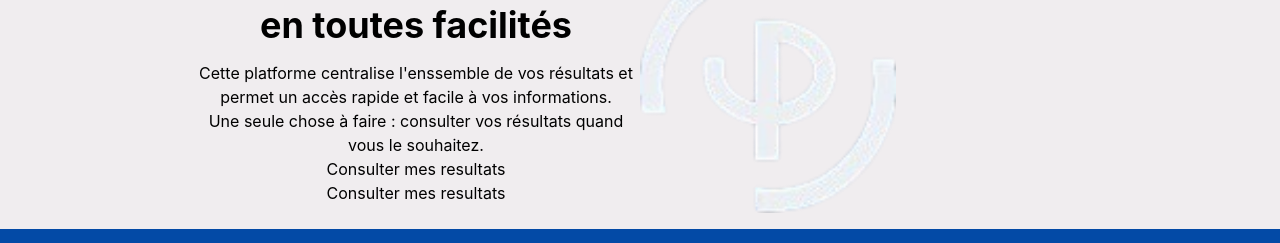
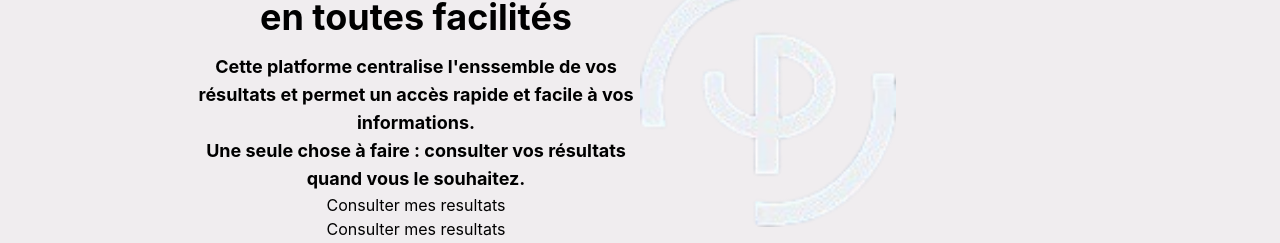
Before and after one commit to DevLocky10/pigier, a React (Vite) app: page / in a window 1280 px wide. Shown: the part 391-634 px from the top of the page. Built offline with nearby package versions, Linux system fonts and the light colour scheme.

Commit message:
amélioration de la page d'acceuil

```diff
--- a/src/pages/Home.tsx
+++ b/src/pages/Home.tsx
@@ -12,8 +12,12 @@ export function Home() {
             <main className="flex justify-center items-center p-4">
                 <div className="max-w-md text-center">
                     <h1 className="text-4xl font-bold mb-4">Consulter vos résultats en toutes facilités</h1>
-                    <p>Cette platforme centralise l'enssemble de vos résultats et permet un accès rapide et facile à vos informations.</p>
-                    <p>Une seule chose à faire : consulter vos résultats quand vous le souhaitez.</p>
+                    <p className="text-lg font-bold">
+                        Cette platforme centralise l'enssemble de vos résultats et permet un accès rapide et facile à vos informations.
+                    </p>
+                    <p className="text-lg font-bold">
+                        Une seule chose à faire : consulter vos résultats quand vous le souhaitez.
+                    </p>
                     <p>
                         <Link className="block" to="/level">
                             <button className="btn btn-primary">Consulter mes resultats</button>
```
